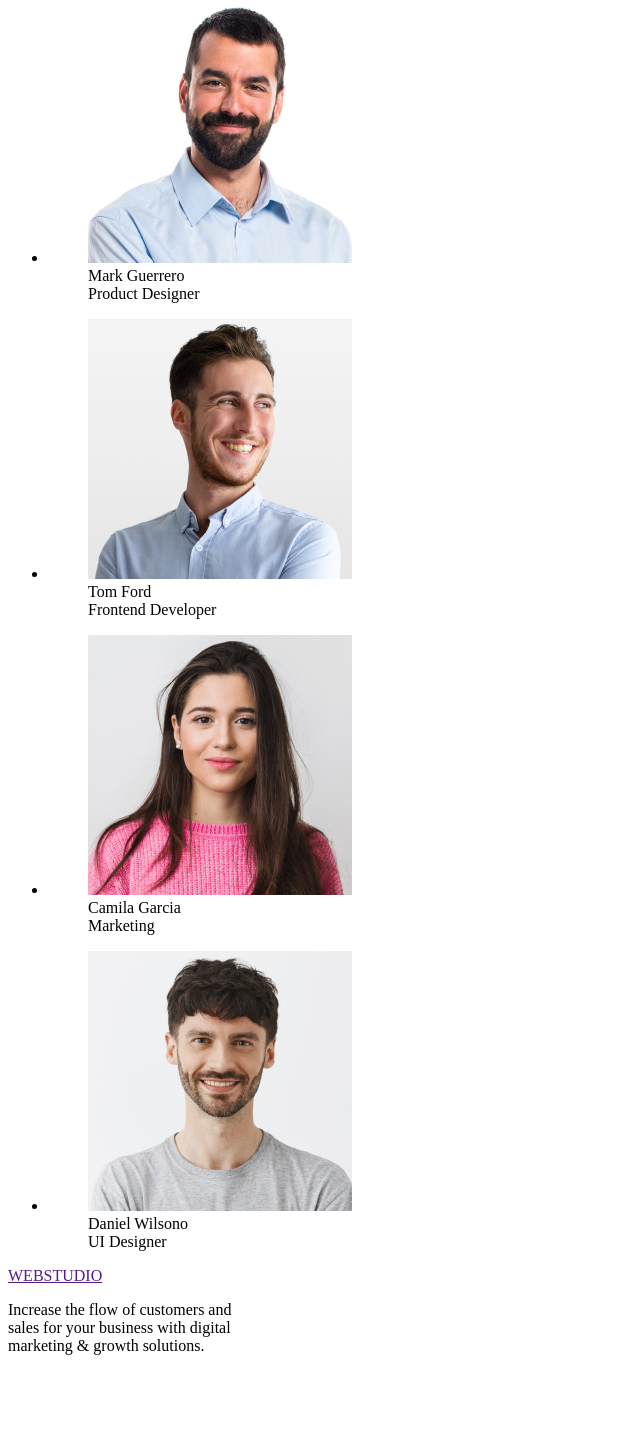
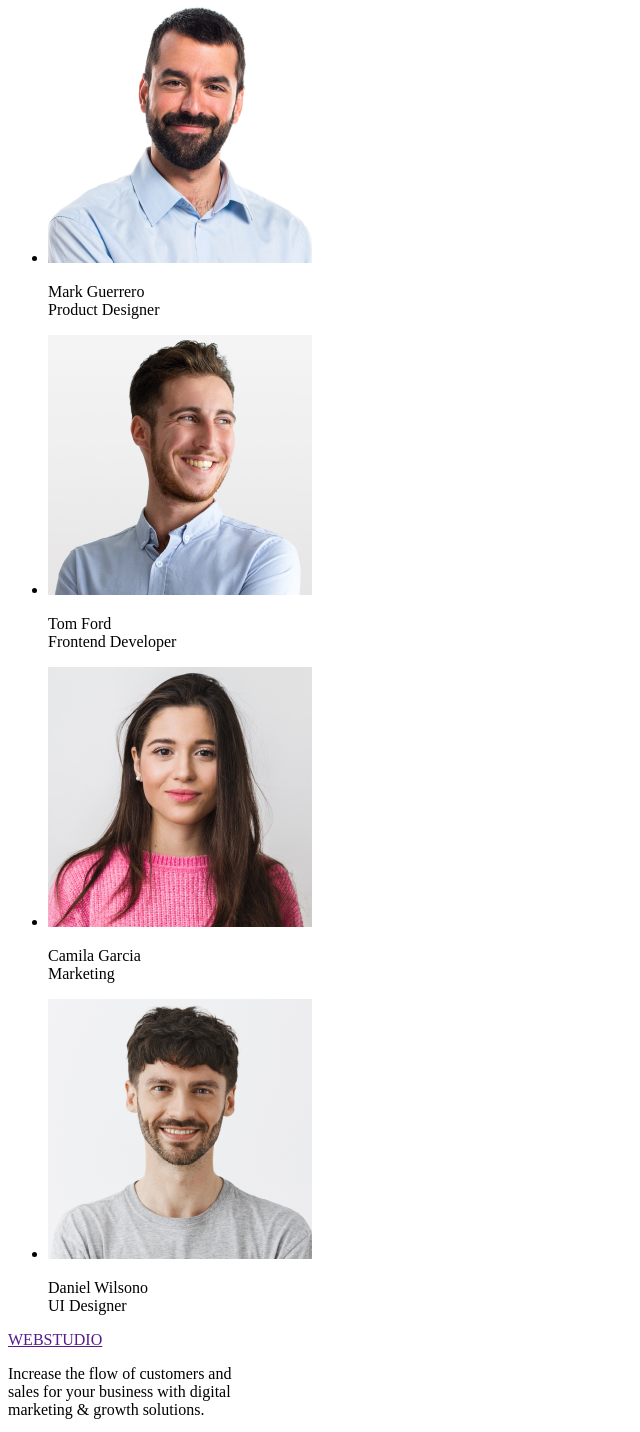
Before and after one commit to TetiAnnaP/goit-markup-hw-01, a plain HTML site: page index.html in a window 1280 px wide. Shown: the part 1627-3059 px from the top of the page, without its empty margins (0-640 px from the left). Before the commit the page ends 2998 px from the top, so only its background shows below. Drawn offline with Linux system fonts and the light colour scheme.

Commit message:
Update index.html

```diff
--- a/index.html
+++ b/index.html
@@ -85,56 +85,52 @@
         <h2>Our Team</h2>
         <ul>
           <li>
-            <figure>
             <img
               src="./image/guerrero.png"
               alt="Mark Guerrero. Product Designer"
               width="264"
             />
-              <figcaption>
+
+            <p>
               Mark Guerrero <br />
               Product Designer
-              </figcaption>
-            </figure>
+            </p>
           </li>
           <li>
-            <figure>
             <img
               src="./image/ford.png"
               alt="Tom Ford. Frontend Developer"
               width="264"
             />
-              <figcaption>
+
+            <p>
               Tom Ford <br />
               Frontend Developer
-              </figcaption>
-            </figure>
+            </p>
           </li>
           <li>
-            <figure>
             <img
               src="./image/garcia.png"
               alt="Camila Garcia. Marketing"
               width="264"
             />
-              <figcaption>
+
+            <p>
               Camila Garcia <br />
               Marketing
-              </figcaption>
-            </figure>
+            </p>
           </li>
           <li>
-            <figure>
             <img
               src="./image/wilson.png"
               alt="Daniel Wilson. UI Designer"
               width="264"
             />
-              <figcaption>
+
+            <p>
               Daniel Wilsono <br />
               UI Designer
-              </figcaption>
-            </figure>
+            </p>
           </li>
         </ul>
       </section>
```
Lines whose indentation alone changed are shown as unchanged.
